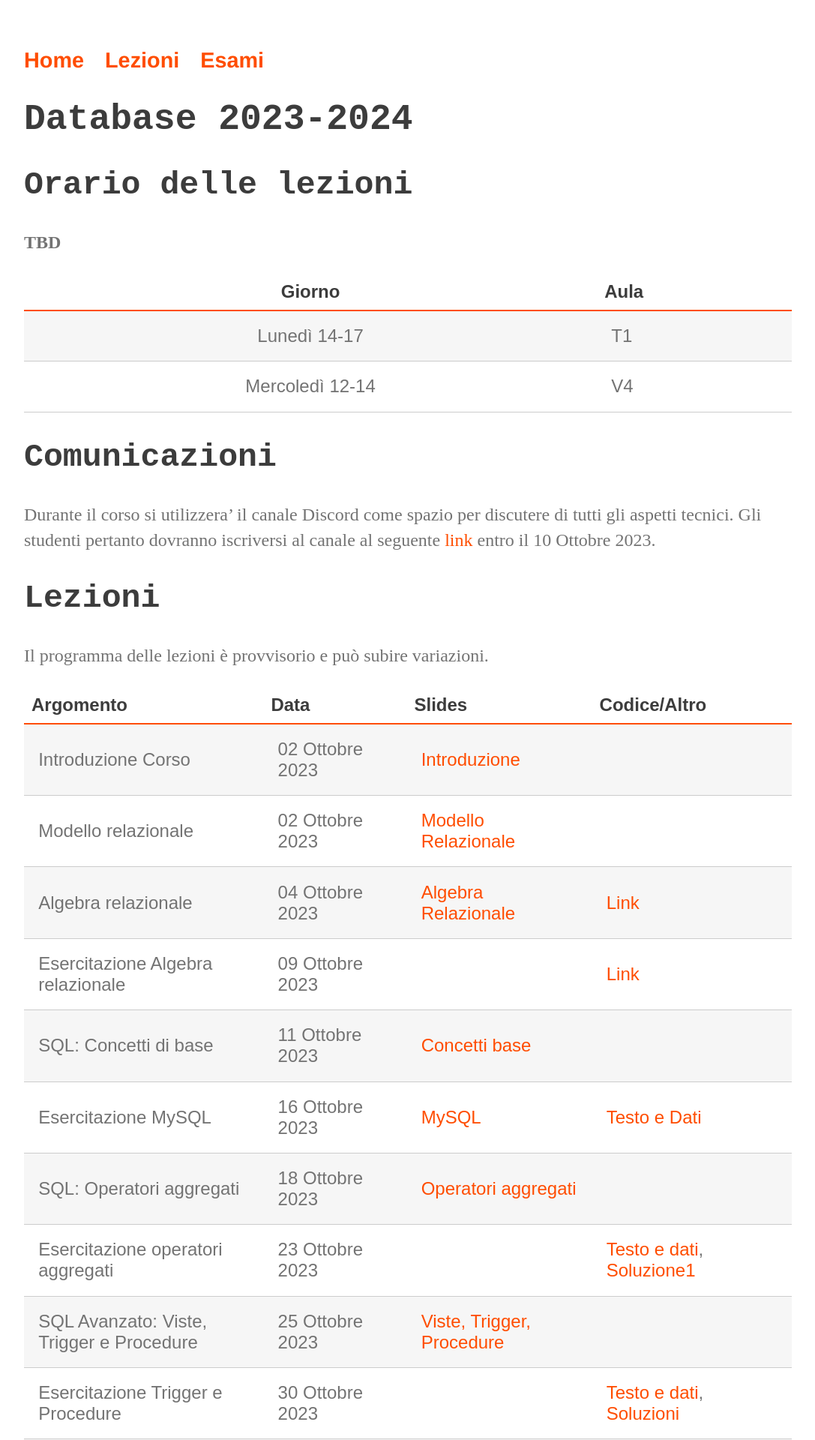
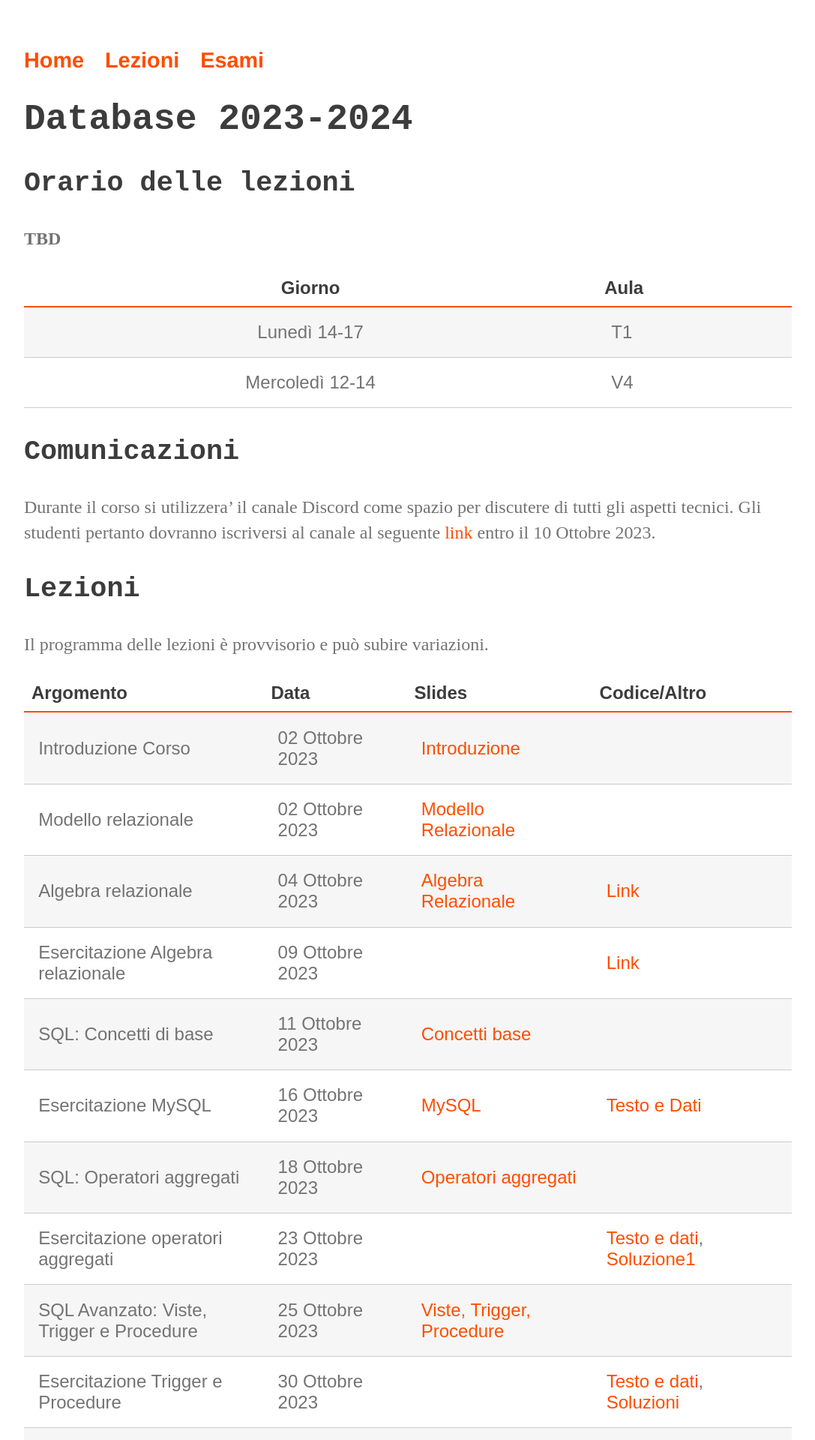
Before and after one commit to perceivelab/db-fo-24, a Jekyll site: the page built from index.md, in a window 1280 px wide. Shown: the top 1920 px of the page at 75% size, without its empty margins (96-1183 px from the left). Built offline with Jekyll 4.4.1, drawn with Linux system fonts in a browser that asks for light colours.

Commit message:
Sottosezioni

```diff
--- a/index.md
+++ b/index.md
@@ -3,7 +3,7 @@ layout: default
 ---
 {: .welcome}
 
-## Orario delle lezioni
+### Orario delle lezioni
 
 **TBD**
 
@@ -12,12 +12,12 @@ layout: default
 | Lunedì 14-17    |  T1  |
 | Mercoledì 12-14 |  V4  |
 
-## Comunicazioni
+### Comunicazioni
 {: #tag}
 
 Durante il corso si utilizzera' il canale Discord come spazio per discutere di tutti gli aspetti tecnici. Gli studenti pertanto dovranno iscriversi al canale al seguente [link](https://discord.gg/fGSCvYHpfv) entro il 10 Ottobre 2023.
 
-## Lezioni
+### Lezioni
 
 Il programma delle lezioni è provvisorio e può subire variazioni.
 
@@ -46,7 +46,7 @@ Il programma delle lezioni è provvisorio e può subire variazioni.
 | Esecitazione progettazione logica         | 06 Dicembre 2023 | | [Testo](https://drive.google.com/file/d/1FxgOPBFh3eEDcDCXQEH9osvpgX-Ur4yd/view?usp=sharing), [Soluzione](https://drive.google.com/file/d/1ZusA9Ez7uIxkHEeSF-W_6OApwEnNth1c/view?usp=sharing) |
 | Esecitazione finale SQL                   | 13 Dicembre 2023 | | [Testo](https://drive.google.com/file/d/1lpLrrkaoQsGvxYY3WqWPZBjMwrovMOhX/view?usp=sharing), [Dati](https://drive.google.com/file/d/1dC_TwLnKpnBetiTC6StZD031chHjwUH1/view?usp=sharing), [Soluzione](https://drive.google.com/file/d/1mXuyo69WavNkJN2LiIrwZ3RuzKrXX-zY/view?usp=sharing) |
 
-## Esami
+### Esami
 
 Gli studenti che **frequentano** il corso possono partecipare alle due prove in itinere, che saranno svolte durante il periodo delle lezioni: 1) prova pratica di SQL; 2) prova di progettazione.
 
@@ -55,7 +55,7 @@ La prova integrata consiste nella progettazione di una base di dati, a partire d
 
 In tutti i casi, è **obbligatoria** la prenotazione tramite il Portale studenti o Studium (secondo indicazioni dei docenti).
 
-## Contatti e ricevimento
+### Contatti e ricevimento
 
 - [Simone Palazzo](mailto:simone.palazzo@unict.it)
 - [Isaak Kavasidis](mailto:kavasidis@dieei.unict.it)
```
